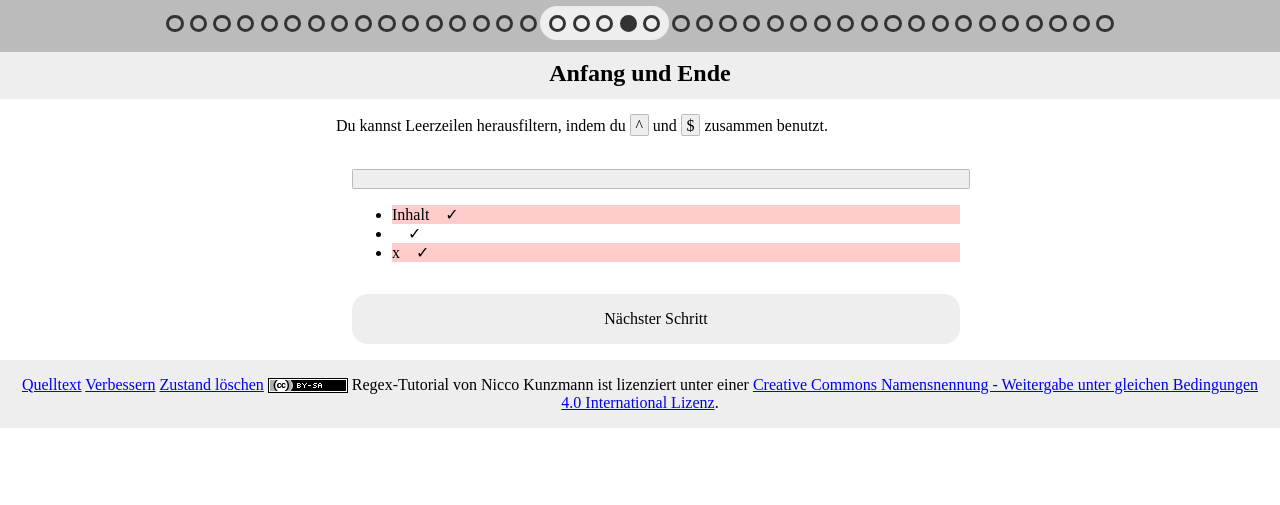
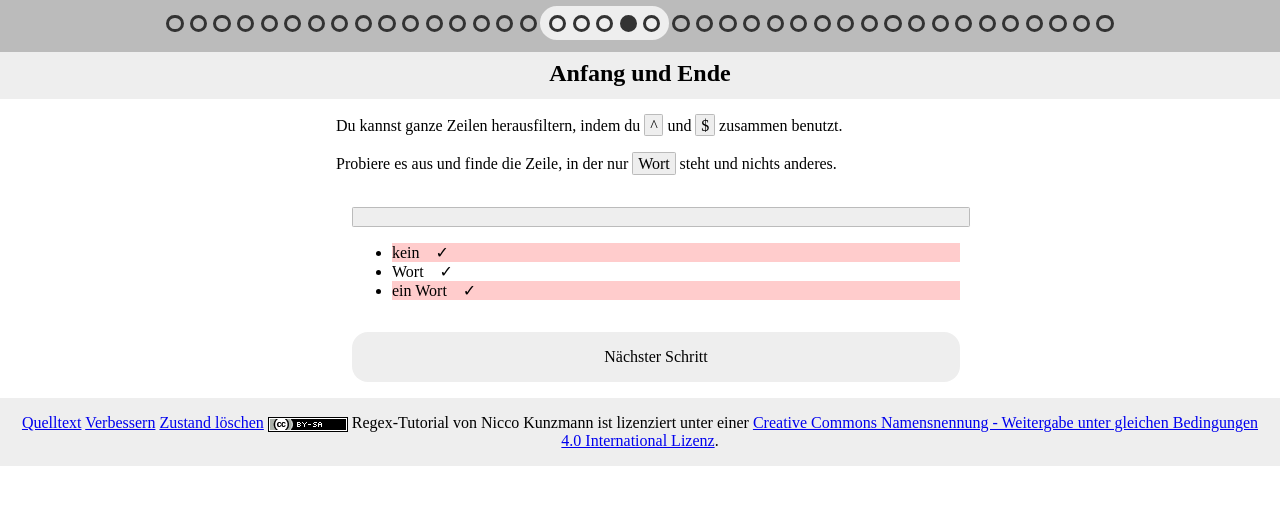
Before and after one commit to CoderDojoPotsdam/regex-tutorial, a Jekyll site: the page built from tutorial/07-anfang-und-ende-04.html, in a window 1280 px wide. Shown: the top 505 px of the page. Built offline with Jekyll 4.4.1, drawn with Linux system fonts in a browser that asks for light colours.

Commit message:
feedback CoderDojo

```diff
--- a/tutorial/04-mengen-02.html
+++ b/tutorial/04-mengen-02.html
@@ -3,7 +3,7 @@ layout: exercise
 title: "Mengen"
 ---
 <p>
-  Die Ziffern <span class="regex">0</span> bin <span class="regex">9</span> kann man auch als Menge benutzen, um Zahlen zu finden.
+  Die Ziffern <span class="regex">0</span> bis <span class="regex">9</span> kann man auch als Menge benutzen, um Zahlen zu finden.
   <span class="regex">[0123456789]</span> passt auf alle Zahlen von 0 bis 9.
   Was passt auf alle geraden Ziffern unten?
 </p>
--- a/tutorial/07-anfang-und-ende-04.html
+++ b/tutorial/07-anfang-und-ende-04.html
@@ -3,14 +3,17 @@ layout: exercise
 title: Anfang und Ende
 ---
 <p>
-  Du kannst Leerzeilen herausfiltern, indem du <span class="regex">^</span> und <span class="regex">$</span> zusammen benutzt.
+  Du kannst ganze Zeilen herausfiltern, indem du <span class="regex">^</span> und <span class="regex">$</span> zusammen benutzt.
+</p>
+<p>
+  Probiere es aus und finde die Zeile, in der nur <span class="regex">Wort</span> steht und nichts anderes.
 </p>
 <div class="playfield">
   <input type="text" value="" class="regex">
   <div class="message"></div>
   <ul class="examples">
-    <li class="fail">Inhalt</li>
-    <li class="ok"></li>
-    <li class="fail">x</li>
+    <li class="fail">kein</li>
+    <li class="ok">Wort</li>
+    <li class="fail">ein Wort</li>
   </ul>
 </div>
```
